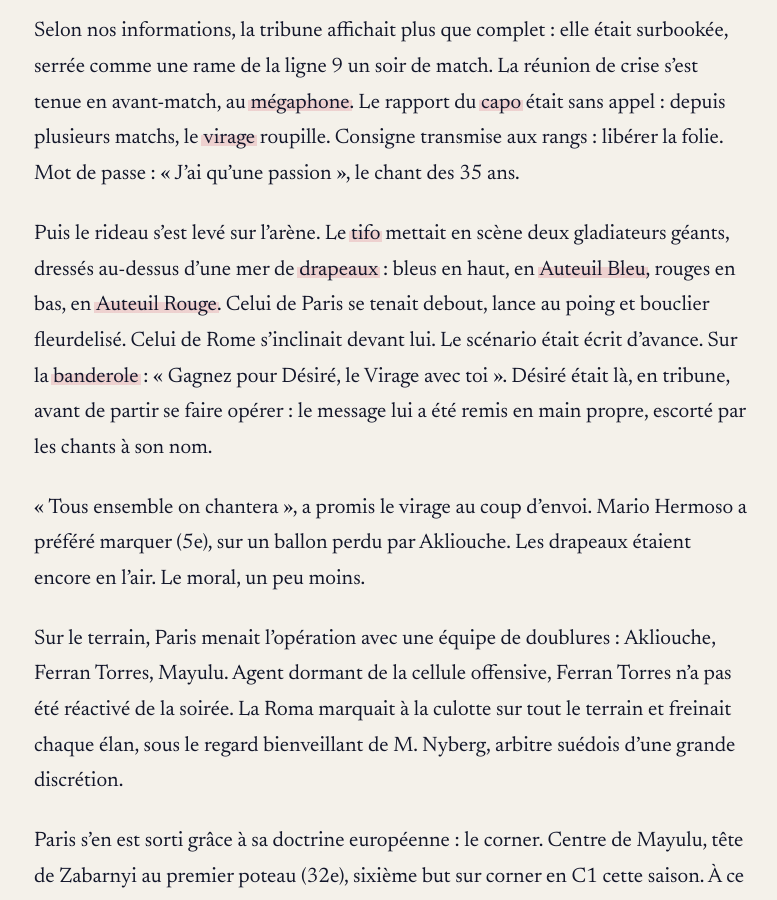
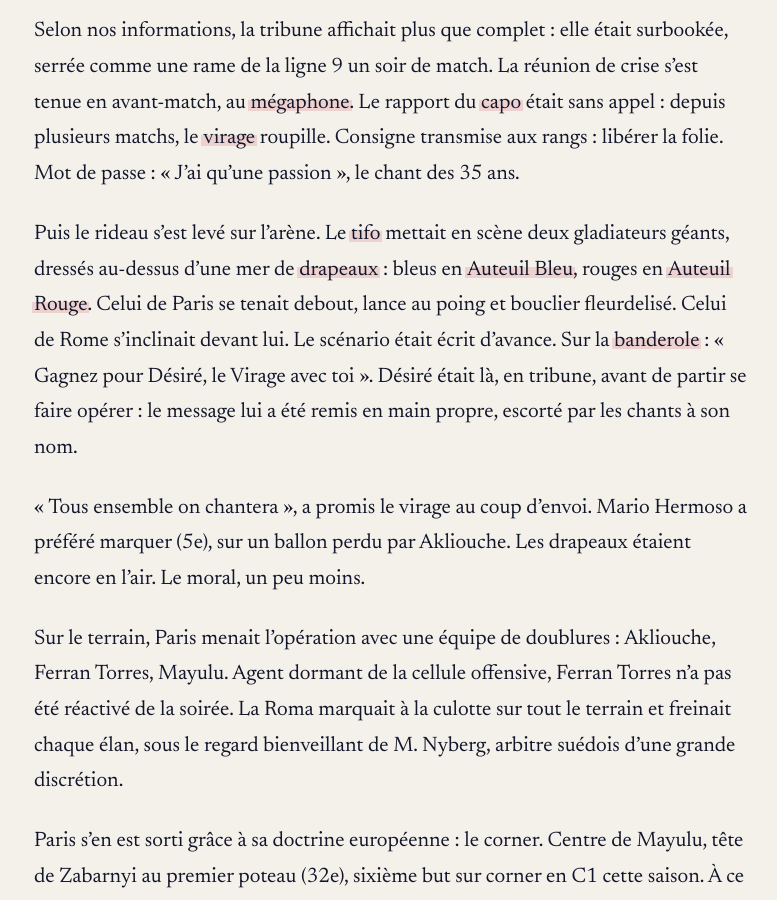
Before and after one commit to vudauteuil/vudauteuil.github.io, a Jekyll site: the page built from _posts/2026-11-25-ave-desire.md, in a window 1280 px wide and 900 px high, scrolled down 1472 px. Shown: the whole window, without its empty margins (248-1025 px from the left). Built offline with Jekyll 4.4.1, drawn with Linux system fonts in a browser that asks for light colours.

Commit message:
Update _posts/2026-11-25-ave-desire.md (via Pages CMS)

```diff
--- a/_posts/2026-11-25-ave-desire.md
+++ b/_posts/2026-11-25-ave-desire.md
@@ -23,7 +23,7 @@ Il y a des joueurs qu'on regarde jouer et d'autres qu'on attend : depuis la rupt
 
 Selon nos informations, la tribune affichait plus que complet : elle était surbookée, serrée comme une rame de la ligne 9 un soir de match. La réunion de crise s'est tenue en avant-match, au [mégaphone](/lexique/#megaphone). Le rapport du [capo](/lexique/#capo) était sans appel : depuis plusieurs matchs, le [virage](/lexique/#virage) roupille. Consigne transmise aux rangs : libérer la folie. Mot de passe : « J'ai qu'une passion », le chant des 35 ans.
 
-Puis le rideau s'est levé sur l'arène. Le [tifo](/lexique/#tifo) mettait en scène deux gladiateurs géants, dressés au-dessus d'une mer de [drapeaux](/lexique/#drapeau) : bleus en haut, en [Auteuil Bleu](/lexique/#auteuil-bleu), rouges en bas, en [Auteuil Rouge](/lexique/#auteuil-rouge). Celui de Paris se tenait debout, lance au poing et bouclier fleurdelisé. Celui de Rome s'inclinait devant lui. Le scénario était écrit d'avance. Sur la [banderole](/lexique/#bache) : « Gagnez pour Désiré, le Virage avec toi ». Désiré était là, en tribune, avant de partir se faire opérer : le message lui a été remis en main propre, escorté par les chants à son nom.
+Puis le rideau s'est levé sur l'arène. Le [tifo](/lexique/#tifo) mettait en scène deux gladiateurs géants, dressés au-dessus d'une mer de [drapeaux](/lexique/#drapeau) : bleus en [Auteuil Bleu](/lexique/#auteuil-bleu), rouges en [Auteuil Rouge](/lexique/#auteuil-rouge). Celui de Paris se tenait debout, lance au poing et bouclier fleurdelisé. Celui de Rome s'inclinait devant lui. Le scénario était écrit d'avance. Sur la [banderole](/lexique/#bache) : « Gagnez pour Désiré, le Virage avec toi ». Désiré était là, en tribune, avant de partir se faire opérer : le message lui a été remis en main propre, escorté par les chants à son nom.
 
 « Tous ensemble on chantera », a promis le virage au coup d'envoi. Mario Hermoso a préféré marquer (5e), sur un ballon perdu par Akliouche. Les drapeaux étaient encore en l'air. Le moral, un peu moins.
 
```
